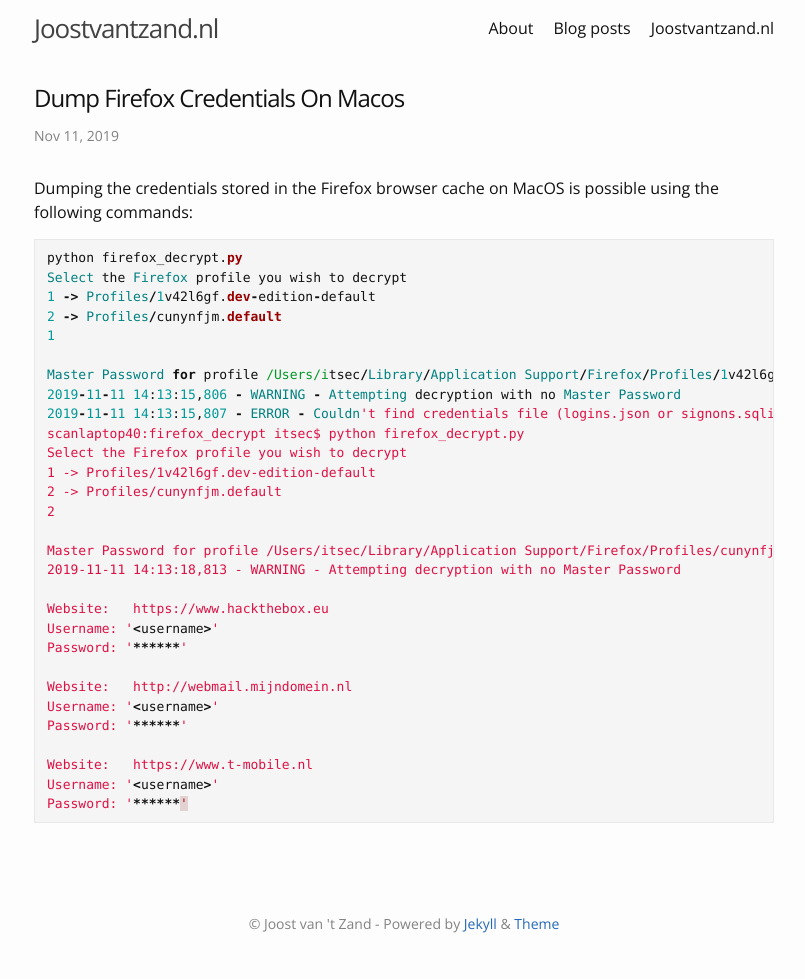
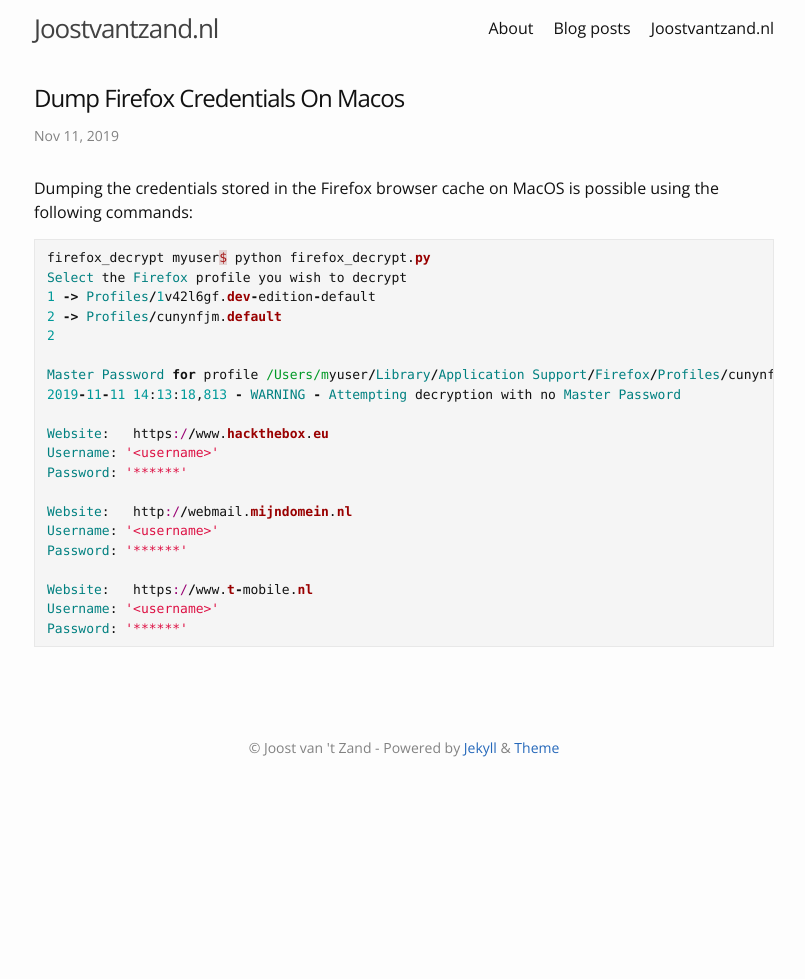
Before and after one commit to Joostvtz/joostvantzand.github.io, a Jekyll site: the page built from _posts/2019-11-11-Dump-firefox-credentials-on-macos.md, in a window 1280 px wide. Shown: the whole page, without its empty margins (236-1041 px from the left). Built offline with Jekyll 4.4.1, drawn with Linux system fonts in a browser that asks for light colours; after the commit the page ends 900 px from its top, so only the background shows below that.

Commit message:
my commit 14

```diff
--- a/_posts/2019-11-11-Dump-firefox-credentials-on-macos.md
+++ b/_posts/2019-11-11-Dump-firefox-credentials-on-macos.md
@@ -4,22 +4,13 @@ layout: post
 Dumping the credentials stored in the Firefox browser cache on MacOS is possible using the following commands:
 
 {% highlight ruby %}
-python firefox_decrypt.py
-Select the Firefox profile you wish to decrypt
-1 -> Profiles/1v42l6gf.dev-edition-default
-2 -> Profiles/cunynfjm.default
-1
-
-Master Password for profile /Users/itsec/Library/Application Support/Firefox/Profiles/1v42l6gf.dev-edition-default:
-2019-11-11 14:13:15,806 - WARNING - Attempting decryption with no Master Password
-2019-11-11 14:13:15,807 - ERROR - Couldn't find credentials file (logins.json or signons.sqlite).
-scanlaptop40:firefox_decrypt itsec$ python firefox_decrypt.py
+firefox_decrypt myuser$ python firefox_decrypt.py
 Select the Firefox profile you wish to decrypt
 1 -> Profiles/1v42l6gf.dev-edition-default
 2 -> Profiles/cunynfjm.default
 2
 
-Master Password for profile /Users/itsec/Library/Application Support/Firefox/Profiles/cunynfjm.default:
+Master Password for profile /Users/myuser/Library/Application Support/Firefox/Profiles/cunynfjm.default:
 2019-11-11 14:13:18,813 - WARNING - Attempting decryption with no Master Password
 
 Website:   https://www.hackthebox.eu
```
